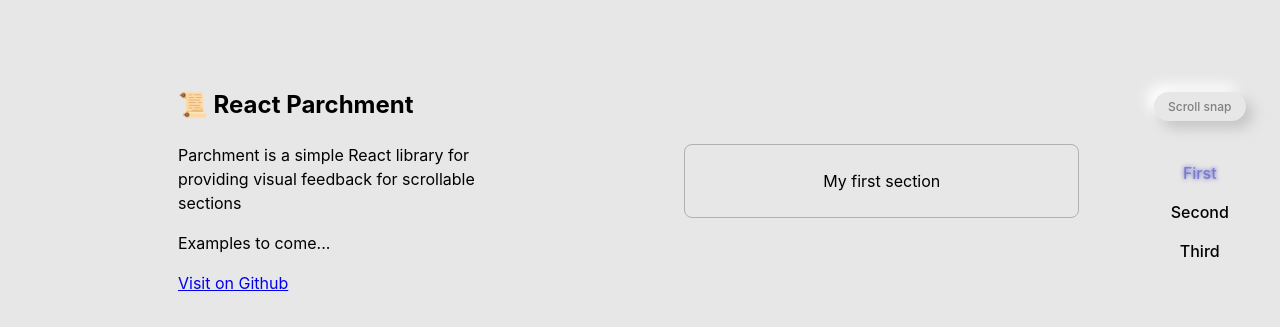
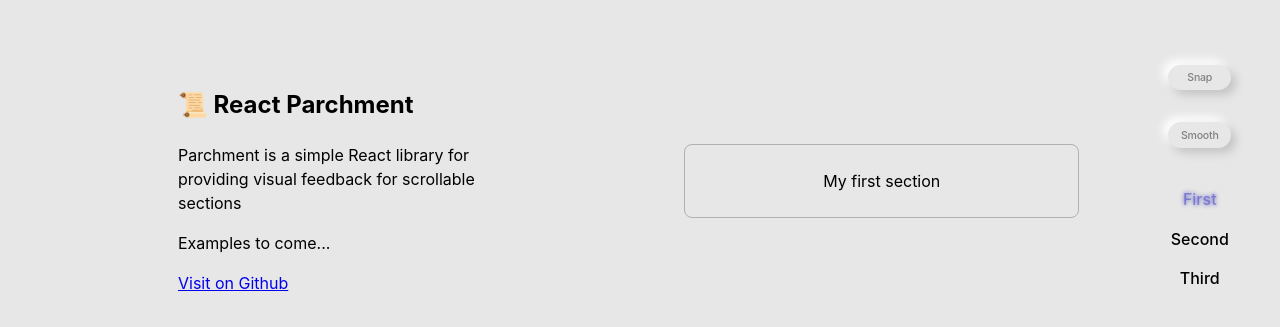
Before and after one commit to alex-fitzgerald/parchment, a React (Vite) app: page / in a window 1280 px wide. Shown: the part 219-546 px from the top of the page. Built offline with nearby package versions, Linux system fonts and the light colour scheme.

Commit message:
feat: more css classes, scrollbar thin

```diff
--- a/src/components/parchment.tsx
+++ b/src/components/parchment.tsx
@@ -26,6 +26,8 @@
     intersectionThreshold?: number;
     /**
      * Sets options for the `scrollIntoView` method, when a ParchmentButton is clicked.
+     *
+     * @default { behavior: 'smooth', block: 'center' }
      */
     scrollIntoViewOptions?: ScrollIntoViewOptions;
 }
@@ -38,7 +40,11 @@
     intersectionThreshold,
     scrollIntoViewOptions,
 }: Readonly<ParchmentProps>) {
-    const { parchmentContainerRef, setIntersectionThreshold, setScrollIntoViewOptions } = useParchment();
+    const {
+        parchmentContainerRef,
+        setIntersectionThreshold,
+        setScrollIntoViewOptions,
+    } = useParchment();
 
     useLayoutEffect(() => {
         if (intersectionThreshold) {
--- a/src/demo-app.css
+++ b/src/demo-app.css
@@ -21,17 +21,17 @@
     --background: #e7e7e7;
     --accent: 240, 50%, 50%;
 
-    --neumorphic-shadow: 7px 7px 14px #c4c4c4, -7px -7px 14px #ffffff;
+    --neumorphic-shadow: 5px 5px 10px #c4c4c4, -5px -5px 10px #ffffff;
     --neumorphic-shadow--active:
-        inset 7px 7px 14px #c4c4c4, inset -7px -7px 14px #ffffff,
-        inset -6px -6px 12px -6px hsla(var(--accent), 50%)
+        inset 5px 5px 10px #c4c4c4, inset -5px -5px 10px #ffffff,
+        inset -4px -4px 8px -4px hsla(var(--accent), 50%)
     ;
 
     @media (prefers-color-scheme: dark) {
         --foreground: white;
         --background: #363636;
-        --neumorphic-shadow: 7px 7px 14px #2e2e2e, -7px -7px 14px #3e3e3e;
-        --neumorphic-shadow-inset: inset 7px 7px 14px #2e2e2e, inset -7px -7px 14px #3e3e3e;
+        --neumorphic-shadow: 5px 5px 10px #2e2e2e, -5px -5px 10px #3e3e3e;
+        --neumorphic-shadow-inset: inset 5px 7px 10px #2e2e2e, inset -5px -5px 10px #3e3e3e;
     }
 }
 
@@ -113,7 +113,8 @@
 }
 
 .toggle-button {
-    font-size: 0.75em;
+    font-size: 0.66em;
+    letter-spacing: -0.2px;
     color: var(--foreground-muted);
     border-radius: var(--spacious);
     box-shadow: var(--neumorphic-shadow);
@@ -129,7 +130,6 @@
     flex: 1;
 }
 
-/*style={{ display: 'flex', alignItems: 'center', flexDirection: isSmallView ? 'row' : 'column', gap: 'var(--spacious)', margin: 'var(--spacious)' }}*/
 .parchment-nav-wrapper {
     display: flex;
     align-items: center;
@@ -142,9 +142,12 @@
     flex-grow: 1;
     flex-direction: column;
     gap: var(--spacious);
-    direction: rtl;
     scrollbar-width: thin;
     scrollbar-color: hsla(var(--foreground-subtle), 10%) hsla(var(--foreground-subtle), 2%);
+}
+
+.rtl {
+    direction: rtl;
 }
 
 .parchment-nav {
@@ -165,3 +168,17 @@
     max-height: 720px;
     width: 100%;
 }
+
+.controls {
+    display: flex;
+    flex-direction: column;
+    justify-content: center;
+}
+
+.gap-tight {
+    gap: var(--tight)
+}
+
+.gap-spacious {
+    gap: var(--spacious)
+}
--- a/src/demo-app.tsx
+++ b/src/demo-app.tsx
@@ -29,11 +29,23 @@
     );
 }
 
-function Controls({ snap, toggleSnap }: { snap: boolean; toggleSnap: () => void }) {
+interface ControlProps {
+    snap: boolean;
+    toggleSnap: () => void;
+    smoothScroll: boolean;
+    toggleSmoothScroll: () => void;
+}
+
+function Controls({ snap, toggleSnap, smoothScroll, toggleSmoothScroll }: ControlProps) {
+    const isSmallView = useIsSmallViewport();
+
     return (
-        <div>
+        <div className={`controls ${isSmallView ? 'gap-tight' : 'gap-spacious'}`}>
             <button onClick={toggleSnap} className={`toggle-button ${snap ? 'active' : ''}`}>
-                Scroll snap
+                Snap
+            </button>
+            <button onClick={toggleSmoothScroll} className={`toggle-button ${smoothScroll ? 'active' : ''}`}>
+                Smooth
             </button>
         </div>
     );
@@ -57,6 +69,7 @@
 
 function DemoApp() {
     const [snap, setSnap] = useState(false);
+    const [smoothScroll, setSmoothScroll] = useState(false);
     const isSmallView = useIsSmallViewport();
 
     return (
@@ -78,7 +91,12 @@
             <ParchmentProvider>
                 <div className={`parchment-demo-wrapper ${isSmallView ? 'column size-full' : 'row-reverse flex-1'}`}>
                     <div className={`parchment-nav-wrapper ${!isSmallView ? 'column' : 'row'}`}>
-                        <Controls snap={snap} toggleSnap={() => setSnap(prevSnap => !prevSnap)} />
+                        <Controls
+                            snap={snap}
+                            toggleSnap={() => setSnap(prevSnap => !prevSnap)}
+                            smoothScroll={smoothScroll}
+                            toggleSmoothScroll={() => setSmoothScroll(prevSmoothScroll => !prevSmoothScroll)}
+                        />
                         <ul className={`parchment-nav ${!isSmallView ? 'column' : 'row'}`}>
                             <ParchmentButton toSection="myFirstSection">
                                 {
@@ -97,7 +115,8 @@
                             </ParchmentButton>
                         </ul>
                     </div>
-                    <Parchment snap={snap} className="parchment">
+                    <div style={{ height: isSmallView ? '100%' : '80%', width: '100%' }}>
+                        <Parchment snap={snap} scrollIntoViewOptions={{ behavior: smoothScroll ? 'smooth' : 'instant' }} className={`parchment ${isSmallView ? 'height-80' : 'rtl'}`}>
                             <ParchmentSection id="myFirstSection" style={{ display: 'flex', alignItems: 'center' }}>
                                 <Section title="My first section" />
                             </ParchmentSection>
@@ -109,6 +128,7 @@
                             </ParchmentSection>
                         </Parchment>
                     </div>
+                </div>
             </ParchmentProvider>
         </main>
     );
--- a/src/state/parchment-provider.tsx
+++ b/src/state/parchment-provider.tsx
@@ -10,7 +10,7 @@
     ParchmentSections,
 } from '../types';
 
-const DEFAULT_THRESHOLD = 0.25;
+const DEFAULT_THRESHOLD = 0.5;
 
 export default function ParchmentProvider({ children }: { children: ReactNode }) {
     const parchmentContainerRef = useRef<HTMLDivElement>(null);
```
Lines whose indentation alone changed are shown as unchanged.
